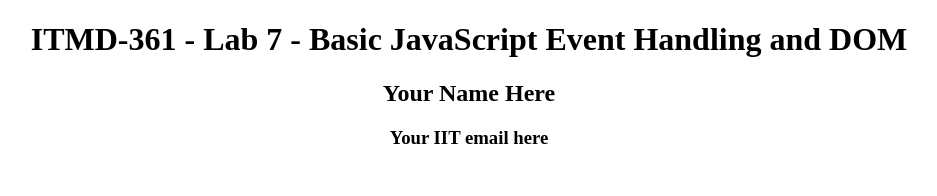
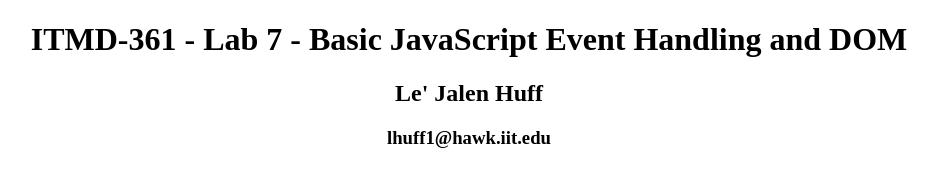
Before and after one commit to UriHuffer14/ITMD361_Lab6, a plain HTML site: page index.html in a window 1280 px wide. Shown: the top 196 px of the page, without its empty margins (171-1108 px from the left). Drawn offline with Linux system fonts and the light colour scheme.

Commit message:
name and email added where indicated

```diff
--- a/index.html
+++ b/index.html
@@ -28,8 +28,8 @@
 </head>
 <body>
 	<h1 class="center">ITMD-361 - Lab 7 - Basic JavaScript Event Handling and DOM</h1>
-	<h2 class="center">Your Name Here</h2>
-	<h3 class="center">Your IIT email here</h3>
+	<h2 class="center">Le' Jalen Huff</h2>
+	<h3 class="center">lhuff1@hawk.iit.edu</h3>
 	<div id="container">
 		<input id="entryinput" type="text" name="textentry" placeholder="Enter a Message">
 		<div id="entrybutton">Alert Me</div>
```
